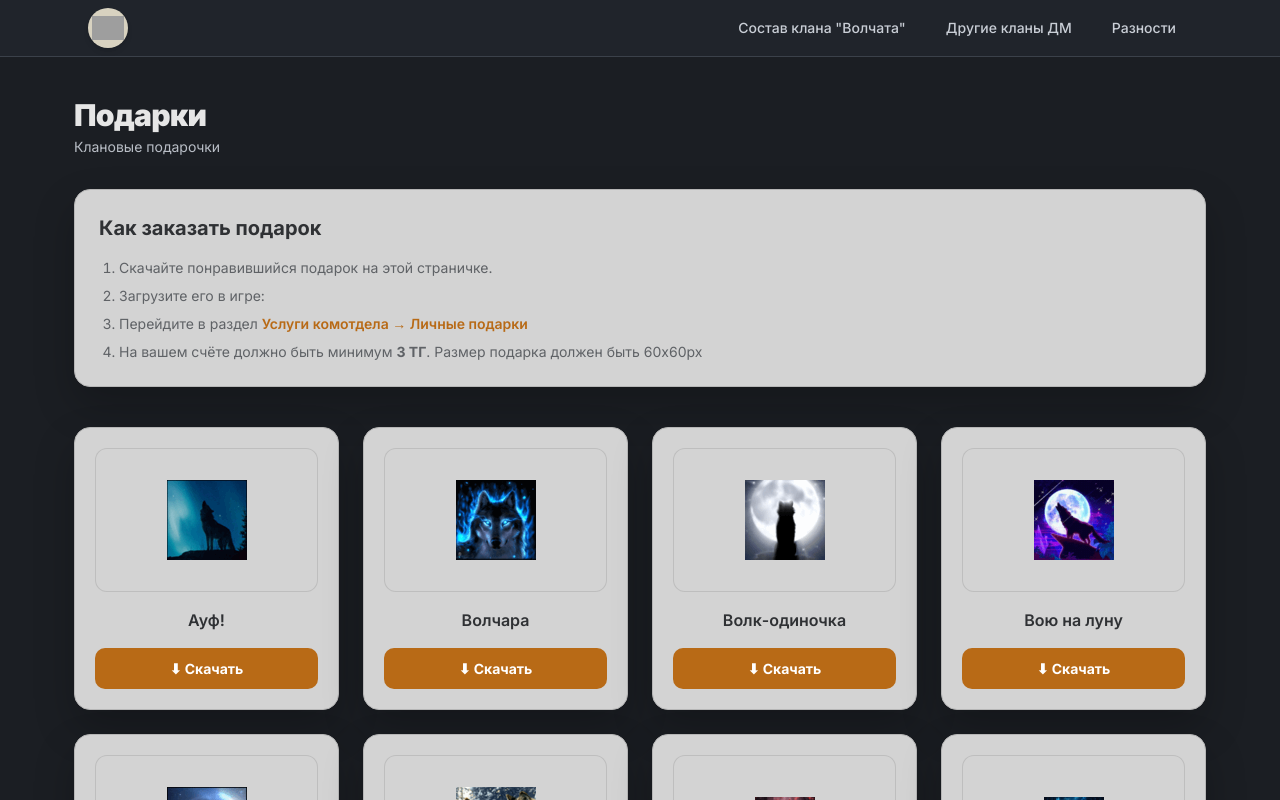
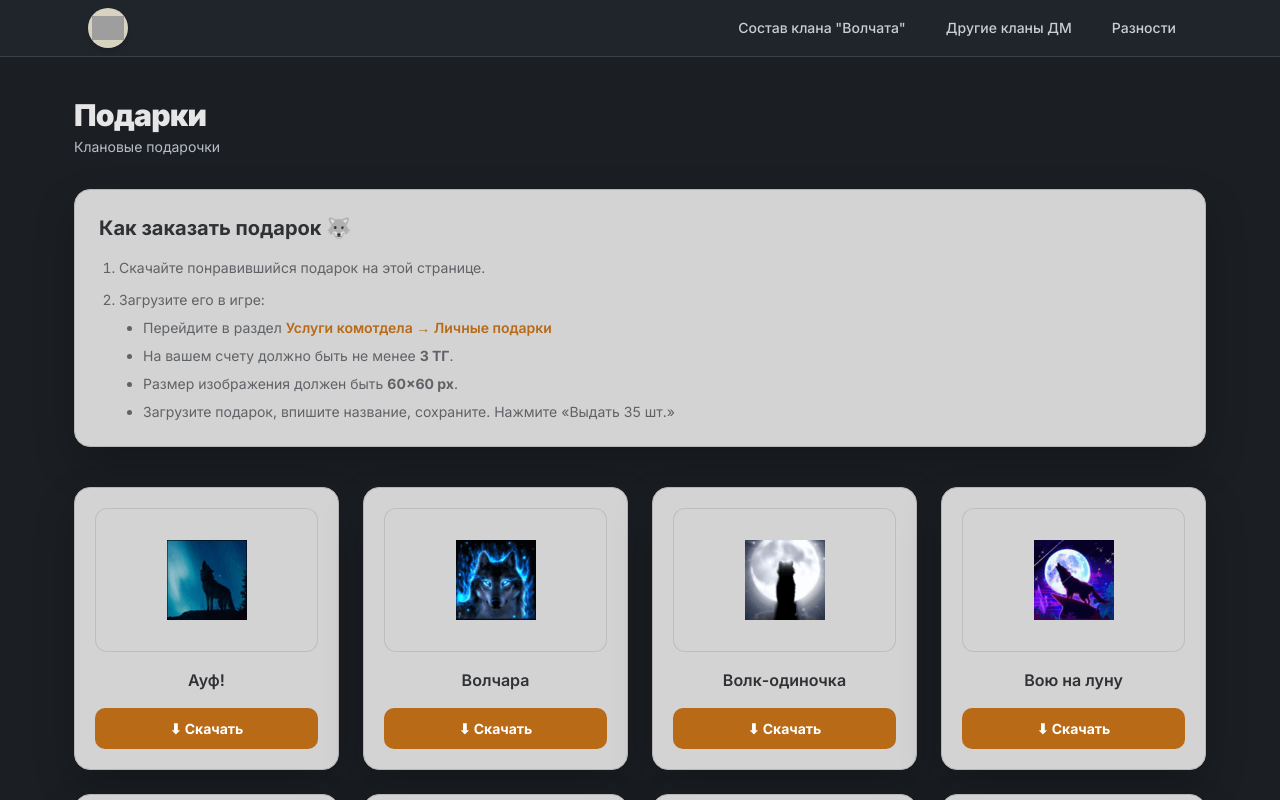
Before and after one commit to reverie-w-sh/dm-portal, a Next.js app: page /gifts in a window 1280 px wide. Shown: the top 800 px of the page. Built offline with nearby package versions, Linux system fonts and the light colour scheme; grey boxes are pictures that could not be loaded.

Commit message:
Update page.tsx

```diff
--- a/src/app/gifts/page.tsx
+++ b/src/app/gifts/page.tsx
@@ -31,15 +31,15 @@ export default function GiftsPage() {
 
       <div className="glass rounded-2xl p-6 mb-10">
        <h2 className="text-xl font-bold text-ink mb-4">
-          Как заказать подарок
+  Как заказать подарок 🐺
 </h2>
 
-        <ol className="list-decimal ml-5 space-y-2 text-sm text-ink-dim">
+<ol className="list-decimal ml-5 space-y-3 text-sm text-ink-dim">
+  <li>Скачайте понравившийся подарок на этой странице.</li>
 
-          <li>Скачайте понравившийся подарок на этой страничке.</li>
-
-          <li>Загрузите его в игре:</li>
-
+  <li>
+    Загрузите его в игре:
+    <ul className="list-disc ml-6 mt-2 space-y-2">
       <li>
         Перейдите в раздел{" "}
         <a
@@ -52,7 +52,19 @@ export default function GiftsPage() {
         </a>
       </li>
 
-          <li>На вашем счёте должно быть минимум <b>3 ТГ</b>. Размер подарка должен быть 60х60px</li>
+      <li>
+        На вашем счету должно быть не менее <strong>3 ТГ</strong>.
+      </li>
+
+      <li>
+        Размер изображения должен быть <strong>60×60 px</strong>.
+      </li>
+
+      <li>
+        Загрузите подарок, впишите название, сохраните. Нажмите «Выдать 35 шт.»
+      </li>
+    </ul>
+  </li>
 </ol>
       </div>
 
```
Lines whose indentation alone changed are shown as unchanged.
